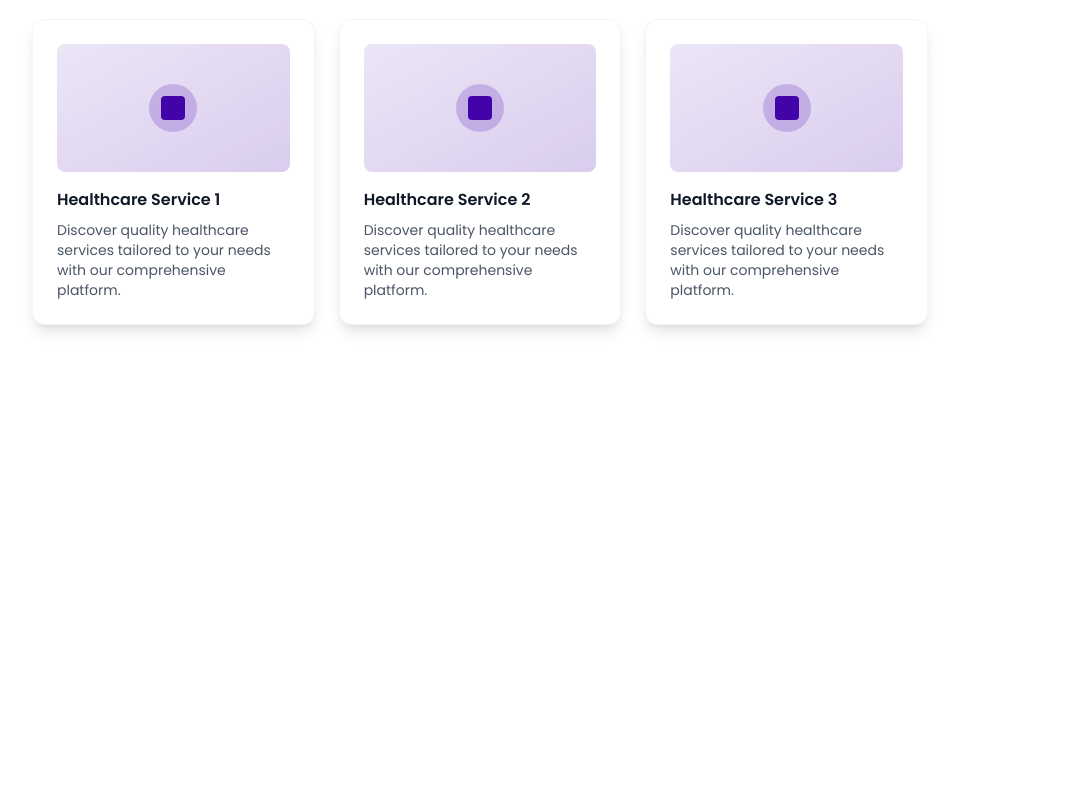
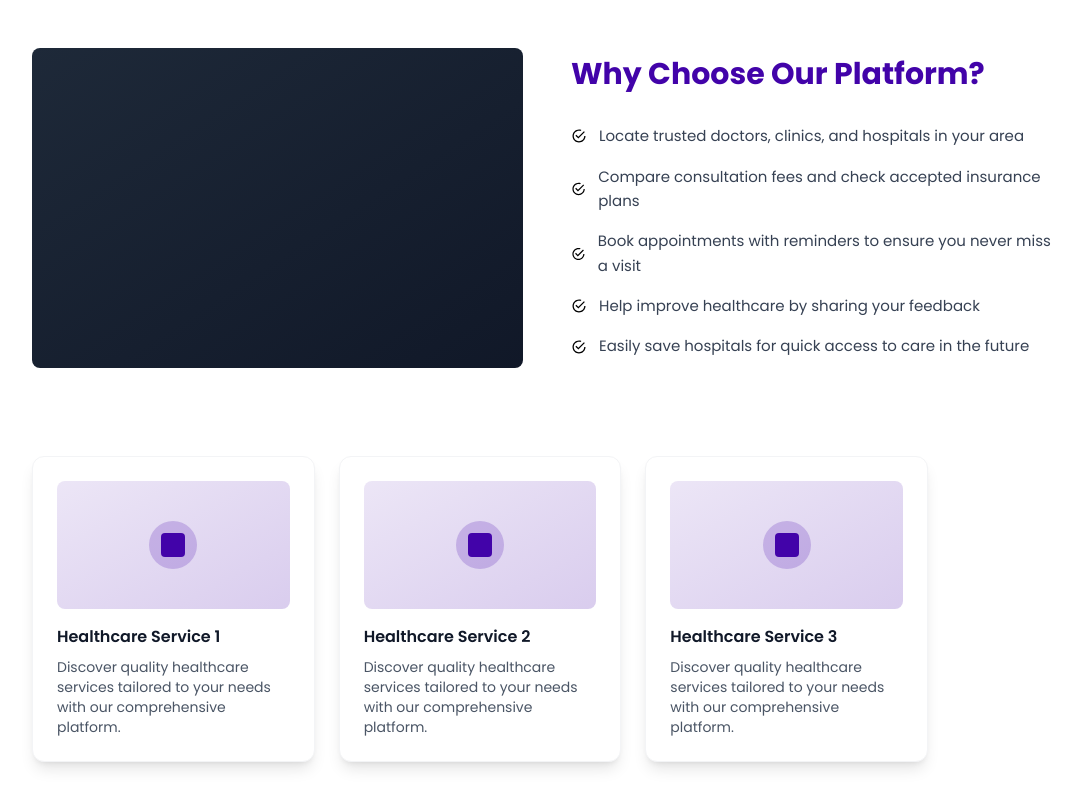
Before and after one commit to BusandCode/healthify, a Next.js app: page /home-page in a window 1280 px wide. Shown: the part 840-1640 px from the top of the page, without its empty margins (178-1259 px from the left). Before the commit the page ends 1205 px from the top, so only its background shows below. Built offline with nearby package versions, Linux system fonts and the light colour scheme.

Commit message:
home-page

```diff
--- a/app/home-page/page.js
+++ b/app/home-page/page.js
@@ -1,8 +1,8 @@
 // app/page.js or pages/index.js (ROOT PAGE - NOT NESTED)
-// import Header from '../components/Header'
 import Header from '@/components/Header'
 import HospitalSearch from '@/components/HospitalSearch'
 import NavBar from '@/components/NavBar'
+import { IoMdCheckmarkCircleOutline } from "react-icons/io";
 
 export default function HomePage() {
   return (
@@ -17,7 +17,7 @@ export default function HomePage() {
       <main className="ml-[170px] pt-[100px]">
         {/* Hero Section */}
         <div className='flex flex-col items-start justify-center gap-10 mx-10 py-10'>
-          <h1 className='font-semibold text-[30px] lg:text-[50px] max-w-[800px] text-[#4203a9] leading-tight'>
+          <h1 className='font-semibold text-[30px] lg:text-[55px] max-w-[800px] text-[#4203a9] leading-tight'>
             Your Path to Affordable Healthcare Starts Here
           </h1>
           <p className='text-[#333333] text-[18px] lg:text-[20px] font-medium max-w-[600px] leading-relaxed'>
@@ -26,6 +26,80 @@ export default function HomePage() {
 
           {/* Hospital Search */}
           <HospitalSearch />
+
+          {/* Why choose us */}
+          {/* Why Choose Our Platform Section */}
+          <div className="w-full max-w-6xl mt-16">
+            <div className="grid grid-cols-1 lg:grid-cols-2 gap-12 items-center">
+              {/* Left side - Image placeholder */}
+              <div className="w-full">
+                <div className="w-full h-80 bg-gradient-to-br from-gray-800 to-gray-900 rounded-lg"></div>
+              </div>
+
+              {/* Right side - Content */}
+              <div className="space-y-6">
+                <h2 className="text-3xl font-bold text-[#4203a9] mb-8">
+                  Why Choose Our Platform?
+                </h2>
+
+                <div className="space-y-4">
+                 <div className="flex items-center gap-3">
+                    <IoMdCheckmarkCircleOutline />
+                    <p className="text-gray-700 text-[15px] text-base leading-relaxed">
+                      Locate trusted doctors, clinics, and hospitals in your area
+                    </p>
+                  </div>
+
+                  <div className="flex items-center gap-3">
+                    <IoMdCheckmarkCircleOutline />
+                    <p className="text-gray-700 text-[15px] text-base leading-relaxed">
+                      Compare consultation fees and check accepted insurance plans
+                    </p>
+                  </div>
+
+                  <div className="flex items-center gap-3">
+                    <IoMdCheckmarkCircleOutline />
+                    <p className="text-gray-700 text-[15px] text-base leading-relaxed">
+                      Book appointments with reminders to ensure you never miss a visit
+                    </p>
+                  </div>
+
+                  <div className="flex items-center gap-3">
+                    <IoMdCheckmarkCircleOutline />
+                    <p className="text-gray-700 text-[15px] text-base leading-relaxed">
+                      Help improve healthcare by sharing your feedback
+                    </p>
+                  </div>
+
+                  <div className="flex items-center gap-3">
+                    <IoMdCheckmarkCircleOutline />
+                    <p className="text-gray-700 text-[15px] text-base leading-relaxed">
+                      Easily save hospitals for quick access to care in the future
+                    </p>
+                  </div>
+                </div>
+              </div>
+            </div>
+          </div>
+
+          {/* Content Grid */}
+          <div className="w-full max-w-4xl">
+            <div className="grid grid-cols-1 md:grid-cols-2 lg:grid-cols-3 gap-6 mt-12">
+              {[1, 2, 3].map((i) => (
+                <div key={i} className="bg-white rounded-xl shadow-lg border border-gray-100 p-6 hover:shadow-xl transition-shadow duration-300">
+                  <div className="w-full h-32 bg-gradient-to-br from-[#4203a9]/10 to-[#4203a9]/20 rounded-lg mb-4 flex items-center justify-center">
+                    <div className="w-12 h-12 bg-[#4203a9]/20 rounded-full flex items-center justify-center">
+                      <div className="w-6 h-6 bg-[#4203a9] rounded"></div>
+                    </div>
+                  </div>
+                  <h3 className="font-semibold text-gray-900 mb-2">Healthcare Service {i}</h3>
+                  <p className="text-gray-600 text-sm">
+                    Discover quality healthcare services tailored to your needs with our comprehensive platform.
+                  </p>
+                </div>
+              ))}
+            </div>
+          </div>
 
           {/* Content Grid */}
           <div className="w-full max-w-4xl">
```
